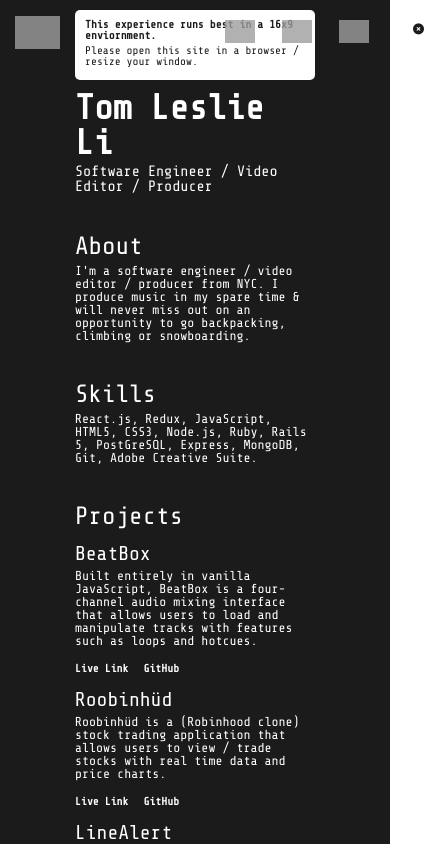
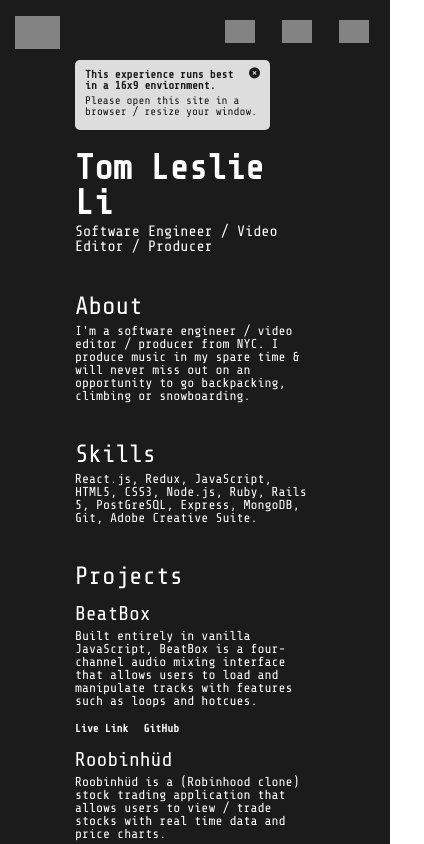
Before and after one commit to tomleslieli/Portfolio, a React (Create React App) app: page / in a window 390 px wide. Shown: the top 844 px of the page, 424 px wide, since content can reach past the window. Built offline with nearby package versions, Linux system fonts and the light colour scheme; grey boxes are pictures that could not be loaded.

Commit message:
Added video for snowboarding / climbing, updated mobile alert, still need to fix responsiveness

```diff
--- a/src/assets/stylesheets/App.css
+++ b/src/assets/stylesheets/App.css
@@ -18,7 +18,7 @@ img {
 .App {
   overflow-x: hidden;
   overflow-y: auto;
-    font-family: 'DM Sans', sans-serif;
+  font-family: "DM Sans", sans-serif;
 }
 
 .main-1 {
--- a/src/assets/stylesheets/hobbies.scss
+++ b/src/assets/stylesheets/hobbies.scss
@@ -182,7 +182,6 @@
 
 .photos-collage {
   object-fit: contain;
-  animation: collageSlide 60s ease infinite;
   position: absolute;
   // top:0px;
   // left:0px;
@@ -193,124 +192,6 @@
   // max-height:100%;
   transform: scale(0.3);
   height: auto;
-}
-
-@keyframes collageSlide {
-  // 0% {
-  //   transform: translate(-30px, 3700px);
-  // }
-  // 4% {
-  //   transform: translate(-30px, 3700px);
-  // }
-
-  // 6% {
-  //   transform: translate(-1000px, 3700px);
-  // }
-  // 10% {
-  //   transform: translate(-1000px, 3700px);
-  // }
-
-  // 12% {
-  //   transform: translate(-2000px, 3700px);
-  // }
-  // 16% {
-  //   transform: translate(-2000px, 3700px);
-  // }
-
-  // 18% {
-  //   transform: translate(-3030px, 3700px);
-  // }
-  // 22% {
-  //   transform: translate(-3030px, 3700px);
-  // }
-
-  // 24% {
-  //   transform: translate(-3030px, 2400px);
-  // }
-  // 28% {
-  //   transform: translate(-3030px, 2400px);
-  // }
-
-  // 30% {
-  //   transform: translate(-2000px, 2400px);
-  // }
-  // 34% {
-  //   transform: translate(-2000px, 2400px);
-  // }
-
-  // 36% {
-  //   transform: translate(-1000px, 2400px);
-  // }
-  // 40% {
-  //   transform: translate(-1000px, 2400px);
-  // }
-
-  // 42% {
-  //   transform: translate(-30px, 2400px);
-  // }
-  // 46% {
-  //   transform: translate(-30px, 2400px);
-  // }
-
-  // 48% {
-  //   transform: translate(-30px, 1300px);
-  // }
-  // 52% {
-  //   transform: translate(-30px, 1300px);
-  // }
-
-  // 54% {
-  //   transform: translate(-1000px, 1300px);
-  // }
-  // 58% {
-  //   transform: translate(-1000px, 1300px);
-  // }
-
-  // 60% {
-  //   transform: translate(-2000px, 1300px);
-  // }
-  // 64% {
-  //   transform: translate(-2000px, 1300px);
-  // }
-
-  // 66% {
-  //   transform: translate(-3030px, 1300px);
-  // }
-  // 70% {
-  //   transform: translate(-3030px, 1300px);
-  // }
-
-  // 72% {
-  //   transform: translate(-3030px, 100px);
-  // }
-  // 76% {
-  //   transform: translate(-3030px, 100px);
-  // }
-
-  // 78% {
-  //   transform: translate(-2000px, 100px);
-  // }
-  // 82% {
-  //   transform: translate(-2000px, 100px);
-  // }
-
-  // 84% {
-  //   transform: translate(-1000px, 100px);
-  // }
-  // 88% {
-  //   transform: translate(-1000px, 100px);
-  // }
-
-  // 90% {
-  //   transform: translate(-30px, 100px);
-  // }
-  // 94% {
-  //   transform: translate(-30px, 100px);
-  // }
-
-  // 100% {
-  //   transform: translate(-30px, 3700px);
-  // }
 }
 
 .photos-text {
@@ -607,7 +488,7 @@
   justify-content: center;
   color: #ffddd1;
   border-radius: 2px;
-  animation: itemSlideIn .75s ease, itemFadeIn .75s ease;
+  animation: itemSlideIn 0.75s ease, itemFadeIn 0.75s ease;
 }
 
 #climbing-bullets {
@@ -615,3 +496,22 @@
   margin-top: 0px;
   margin-bottom: 0px;
 }
+
+.climbing-video {
+  // height: 100vh;
+  height: 100vh;
+  // width: auto;
+  transform: translate(-480px, 0px);
+  // animation: itemScaleOut 1.5s ease-out;
+}
+
+@media (max-width: 975px) {
+  .climbing-video {
+    transform: translate(-720px, 0px);
+  }
+}
+
+#climbing-video-item {
+  display: flex;
+  justify-content: center;
+}
--- a/src/assets/stylesheets/mobile.scss
+++ b/src/assets/stylesheets/mobile.scss
@@ -11,6 +11,7 @@
   font-family: "Share Tech Mono", monospace;
   font-size: 11px;
   cursor: default;
+  margin-top: 50px;
 }
 
 .mobile-contents {
@@ -20,12 +21,14 @@
 
 #runs-best {
   color: rgb(27, 27, 27);
-  max-width: 340px;
+  max-width: 175px;
+  min-width: 175px;
   max-height: 50px;
   padding: 10px;
   margin-top: -60px;
-  position: absolute;
-  background-color: white;
+  margin-bottom: 20px;
+  position: relative;
+  background-color: rgb(255, 255, 255);
   display: flex;
   justify-content: center;
   align-items: flex-start;
@@ -33,7 +36,7 @@
   border-radius: 5px;
   animation: noticeSlideIn 2s ease-out, noticeFadeIn 2s ease-out;
   transition: background-color 0.4s ease, color 0.4s ease;
-
+  opacity: 85%;
 }
 
 #runs-best:hover {
@@ -42,17 +45,26 @@
 }
 
 @keyframes noticeSlideIn {
-  0%{transform: translate(-50px, 0px)}
-  100%{transform: translate(0px, 0px)}
+  0% {
+    transform: translate(-50px, 0px);
+  }
+  100% {
+    transform: translate(0px, 0px);
+  }
 }
 
 @keyframes noticeFadeIn {
-  0%{opacity: 0%}
-  100%{opacity: 100%}
+  0% {
+    opacity: 0%;
+  }
+  100% {
+    opacity: 100%;
+  }
 }
 
 #sixteennine {
   font-weight: 600;
+  max-width: 150px;
 }
 
 .mobile-item {
@@ -88,6 +100,12 @@
   margin-top: 20px;
 }
 
+@media (max-width: 600px) {
+  .mobile-item > h1 {
+    margin-top: 0px;
+  }
+}
+
 .mobile-item > h2 {
   font-size: 25px;
   font-weight: 500;
@@ -119,11 +137,16 @@
 
 .close-mobile-button {
   position: absolute;
+  max-width: 175px;
+  min-width: 175px;
+  min-height: 100%;
+  display: flex;
+  justify-content: flex-end;
+  align-items: flex-start;
+  margin-top: 15px;
 }
 
 .fa-circle-xmark {
-  margin-left: 328px;
-  margin-bottom: 31px;
   cursor: pointer;
 }
 
--- a/src/assets/stylesheets/navbar.scss
+++ b/src/assets/stylesheets/navbar.scss
@@ -8,6 +8,12 @@
     justify-content: center;
     align-items: center;
 }
+
+@media (max-width: 750px) {
+    .navbar {
+        background-color: rgb(27, 27, 27);
+    }
+  }
 
 .navbar-left {
     min-height: 50px;
--- a/src/javascripts/mobile.jsx
+++ b/src/javascripts/mobile.jsx
@@ -2,26 +2,28 @@ import React, { useRef, useState, useEffect } from "react";
 import "../assets/stylesheets/mobile.scss";
 
 function Mobile() {
-
   const [resizeNotice, setResizeNotice] = useState(true);
 
   return (
     <>
       <div className="mobile-container">
         <div className="mobile-contents">
-          { resizeNotice ?
-          <div className="mobile-item" id="runs-best">
-            <div className='close-mobile-button'>
-              <i onClick={() => setResizeNotice(false)} class="fa-solid fa-circle-xmark"></i>
+          {resizeNotice ? (
+            <div className="mobile-item" id="runs-best">
+              <div className="close-mobile-button">
+                <i
+                  onClick={() => setResizeNotice(false)}
+                  class="fa-solid fa-circle-xmark"
+                ></i>
+              </div>
+              <h6 id="sixteennine">
+                This experience runs best in a 16x9 enviornment.
+              </h6>
+              <h6>Please open this site in a browser / resize your window.</h6>
             </div>
-            <h6 id="sixteennine">
-              This experience runs best in a 16x9 enviornment.
-            </h6>
-            <h6>
-              Please open this site in a browser / resize your window.
-            </h6>
-          </div> : <></>
-}
+          ) : (
+            <></>
+          )}
           <div className="mobile-item">
             <h1>Tom Leslie Li</h1>
             <h4>Software Engineer / Video Editor / Producer</h4>
```
Also changed, not shown: src/javascripts/hobbies.jsx (+59 -28 lines). Lines whose indentation alone changed are shown as unchanged.
